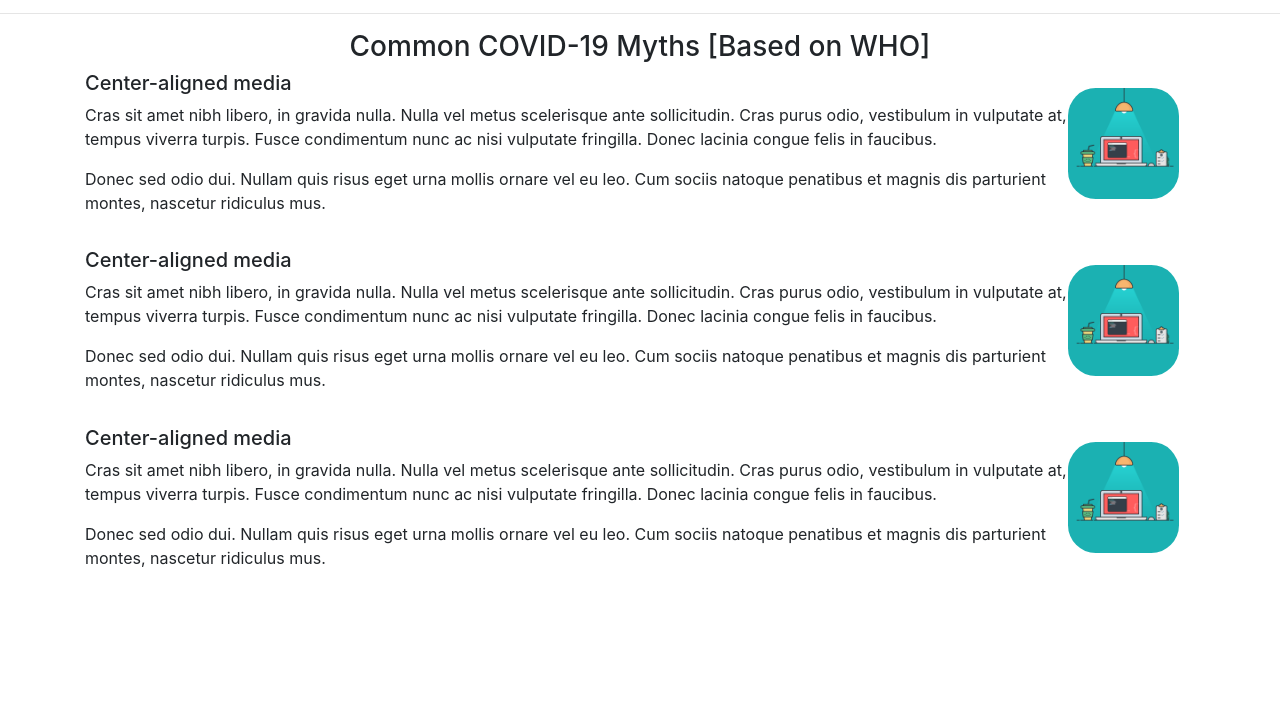
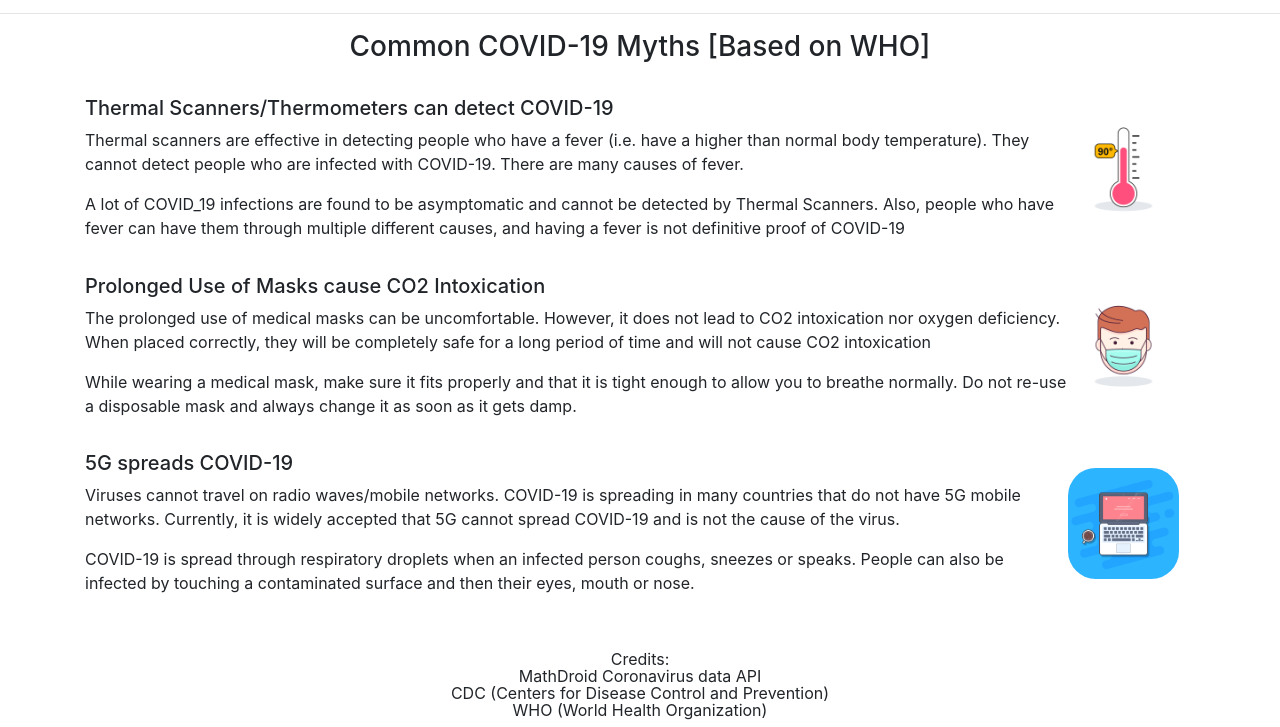
Before and after one commit to kbaga04/covidtracker_about, a plain HTML site: page safetypage.html in a window 1280 px wide. Shown: the part 1060-1787 px from the top of the page. Before the commit the page ends 1663 px from the top, so only its background shows below. Drawn offline with nearby package versions, Linux system fonts and the light colour scheme.

Commit message:
Created and Finished the Safety Page of the Website

```diff
--- a/safety.css
+++ b/safety.css
@@ -223,6 +223,9 @@ nav .iconB .line{
     .btn-info{
         margin: 0 0 0 44%;
     }
+    .media{
+        margin-bottom: 5%;
+    }
 }
 
 .btn-info{
@@ -245,3 +248,14 @@ h3{
 .media.line:nth-child(1){
     margin-top: 4%;
 }
+
+.title{
+    margin-bottom: 3%;
+}
+
+.end{
+    margin-top: 5%;
+    text-align: center;
+    word-spacing: 1;
+    line-height: 1px;
+}
--- a/safetypage.html
+++ b/safetypage.html
@@ -18,8 +18,8 @@
         <div class="collapse navbar-collapse" id="navbarNavAltMarkup">
           <div class="navbar-nav ml-auto">
             <a class="nav-item nav-link" href="#">Home</a>
-            <a class="nav-item nav-link" href="#">About</a>
-            <a class="nav-item nav-link active" href="safetypage/safetypage.html">Safety Tips</a>
+            <a class="nav-item nav-link" href="index.html">About</a>
+            <a class="nav-item nav-link active" href="#">Safety Tips</a>
           </div>
         </div>
       </nav>
@@ -100,33 +100,40 @@
       <hr>
 
       <div class="container">
-        <h3>Common COVID-19 Myths [Based on WHO]</h3>
+        <h3 class="title">Common COVID-19 Myths [Based on WHO]</h3>
         <div class="media">
           <div class="media-body">
-            <h5 class="mt-0">Center-aligned media</h5>
-            <p>Cras sit amet nibh libero, in gravida nulla. Nulla vel metus scelerisque ante sollicitudin. Cras purus odio, vestibulum in vulputate at, tempus viverra turpis. Fusce condimentum nunc ac nisi vulputate fringilla. Donec lacinia congue felis in faucibus.</p>
-            <p class="mb-0">Donec sed odio dui. Nullam quis risus eget urna mollis ornare vel eu leo. Cum sociis natoque penatibus et magnis dis parturient montes, nascetur ridiculus mus.</p>
+            <h5 class="mt-0">Thermal Scanners/Thermometers can detect COVID-19</h5>
+            <p>Thermal scanners are effective in detecting people who have a fever (i.e. have a higher than normal body temperature). They cannot detect people who are infected with COVID-19. There are many causes of fever.</p>
+            <p class="mb-0">A lot of COVID_19 infections are found to be asymptomatic and cannot be detected by Thermal Scanners. Also, people who have fever can have them through multiple different causes, and having a fever is not definitive proof of COVID-19</p>
           </div>
-          <img src="about_me copy.png" class="align-self-center mr-3 imageRest" alt="about_me copy.png">
+          <img src="123-temprature-meter.png" class="align-self-center mr-3 imageRest" alt="123-temperature-meter.png">
         </div>
 
         <div class="media">
           <div class="media-body">
-            <h5 class="mt-0">Center-aligned media</h5>
-            <p>Cras sit amet nibh libero, in gravida nulla. Nulla vel metus scelerisque ante sollicitudin. Cras purus odio, vestibulum in vulputate at, tempus viverra turpis. Fusce condimentum nunc ac nisi vulputate fringilla. Donec lacinia congue felis in faucibus.</p>
-            <p class="mb-0">Donec sed odio dui. Nullam quis risus eget urna mollis ornare vel eu leo. Cum sociis natoque penatibus et magnis dis parturient montes, nascetur ridiculus mus.</p>
+            <h5 class="mt-0">Prolonged Use of Masks cause CO2 Intoxication</h5>
+            <p>The prolonged use of medical masks can be uncomfortable. However, it does not lead to CO2 intoxication nor oxygen deficiency. When placed correctly, they will be completely safe for a long period of time and will not cause CO2 intoxication</p>
+            <p class="mb-0">While wearing a medical mask, make sure it fits properly and that it is tight enough to allow you to breathe normally. Do not re-use a disposable mask and always change it as soon as it gets damp.</p>
           </div>
-          <img src="about_me copy.png" class="align-self-center mr-3 imageRest" alt="about_me copy.png">
+          <img src="129-wear-mask.png" class="align-self-center mr-3 imageRest" alt="about_me copy.png">
         </div>
 
         <div class="media">
           <div class="media-body">
-            <h5 class="mt-0">Center-aligned media</h5>
-            <p>Cras sit amet nibh libero, in gravida nulla. Nulla vel metus scelerisque ante sollicitudin. Cras purus odio, vestibulum in vulputate at, tempus viverra turpis. Fusce condimentum nunc ac nisi vulputate fringilla. Donec lacinia congue felis in faucibus.</p>
-            <p class="mb-0">Donec sed odio dui. Nullam quis risus eget urna mollis ornare vel eu leo. Cum sociis natoque penatibus et magnis dis parturient montes, nascetur ridiculus mus.</p>
+            <h5 class="mt-0">5G spreads COVID-19</h5>
+            <p>Viruses cannot travel on radio waves/mobile networks. COVID-19 is spreading in many countries that do not have 5G mobile networks. Currently, it is widely accepted that 5G cannot spread COVID-19 and is not the cause of the virus.</p>
+            <p class="mb-0">COVID-19 is spread through respiratory droplets when an infected person coughs, sneezes or speaks. People can also be infected by touching a contaminated surface and then their eyes, mouth or nose.</p>
           </div>
-          <img src="about_me copy.png" class="align-self-center mr-3 imageRest" alt="about_me copy.png">
+          <img src="118-macbook.png" class="align-self-center mr-3 imageRest" alt="about_me copy.png">
         </div>
+      </div>
+
+      <div class="end">
+        <p>Credits:</p>
+        <p>MathDroid Coronavirus data API</p>
+        <p>CDC (Centers for Disease Control and Prevention)</p>
+        <p>WHO (World Health Organization)</p>
       </div>
 
         <script src="https://code.jquery.com/jquery-3.5.1.slim.min.js" integrity="sha384-DfXdz2htPH0lsSSs5nCTpuj/zy4C+OGpamoFVy38MVBnE+IbbVYUew+OrCXaRkfj" crossorigin="anonymous"></script>
```
Also changed, not shown: index.html (+2 -1 lines), 118-macbook.png (added), 123-temprature-meter.png (added), 129-wear-mask.png (added).
